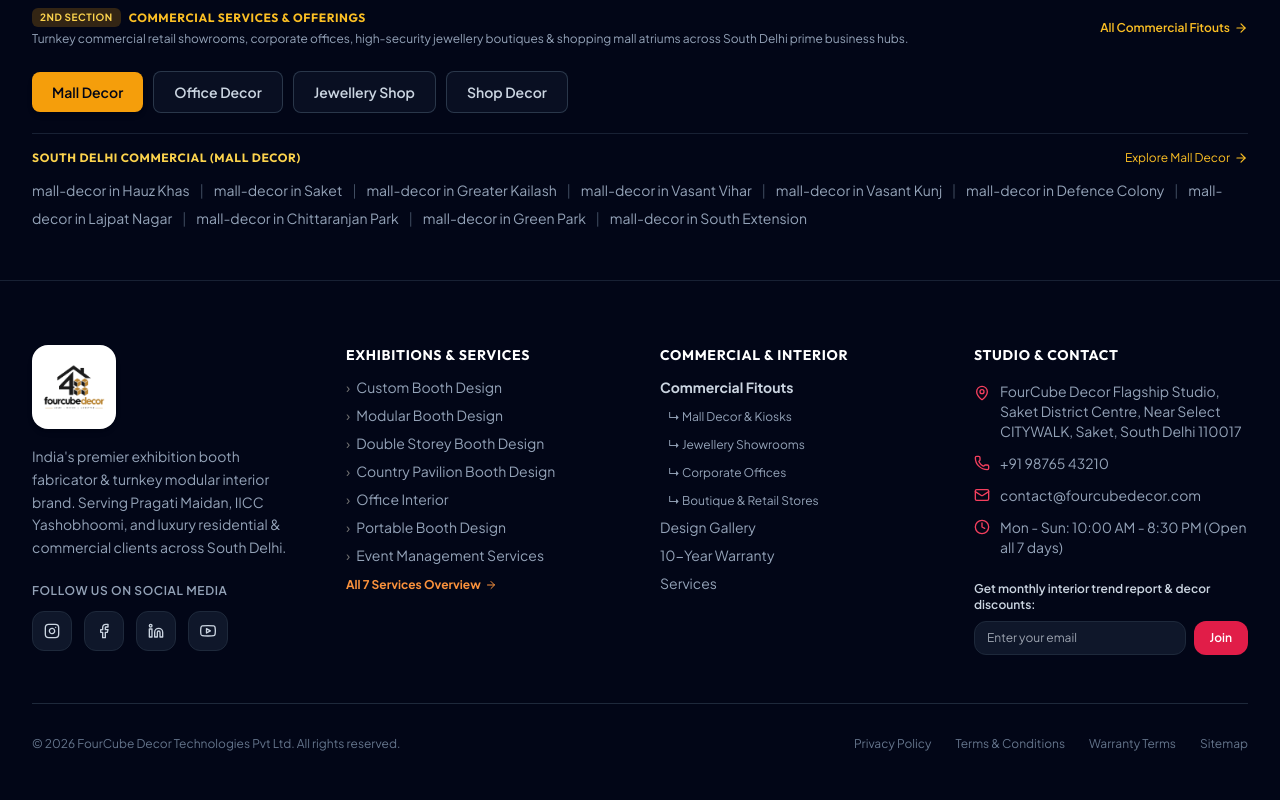
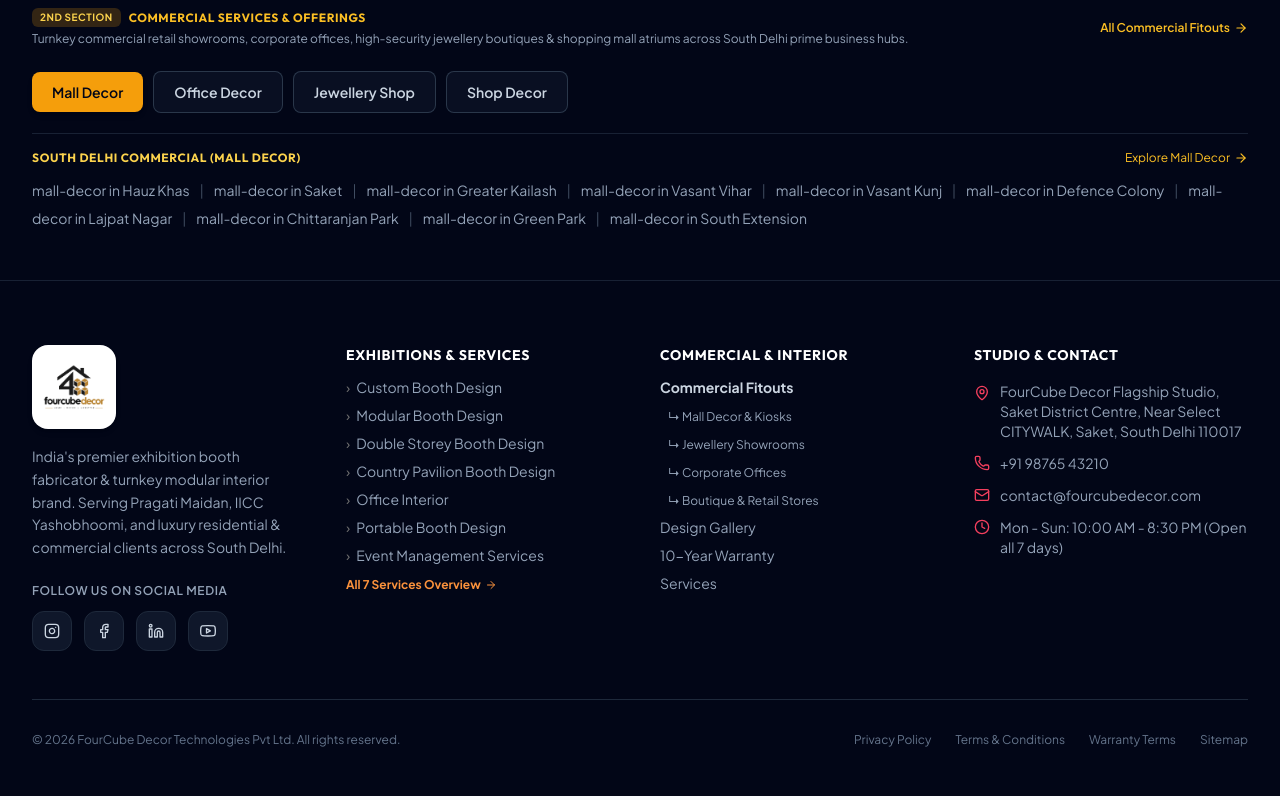
Before and after one commit to d2websolution1/fourcubedecor, a React (Vite) app in the folder frontend/: page / in a window 1280 px wide. Shown: the part 9202-10002 px from the top of the page. Built offline with nearby package versions, Linux system fonts and the light colour scheme.

Commit message:
Remove newsletter email input and join button from footer

```diff
--- a/frontend/src/components/Footer.jsx
+++ b/frontend/src/components/Footer.jsx
@@ -6,7 +6,6 @@
   MapPin,
   Clock,
   ShieldCheck,
-  CheckCircle2,
   ArrowRight
 } from 'lucide-react';
 import { navigationOfferings, companyContact } from '../data/interiorData';
@@ -18,8 +17,6 @@
 import logoImg from '../assets/forhomedecor.png';
 
 export default function Footer({ onOpenConsultation }) {
-  const [emailSub, setEmailSub] = useState('');
-  const [subscribed, setSubscribed] = useState(false);
   const location = useLocation();
 
   // Find active matches for Residential (Section 1) and Commercial (Section 2)
@@ -46,13 +43,6 @@
   const currentCommercial =
     commercialFooterLinks.find((item) => item.id === activeCommercialId) || commercialFooterLinks[0];
 
-  const handleSubscribe = (e) => {
-    e.preventDefault();
-    if (emailSub) {
-      setSubscribed(true);
-      setEmailSub('');
-    }
-  };
 
   return (
     <footer className="bg-slate-950 text-slate-300 pt-16 pb-24 md:pb-12 border-t border-slate-800">
@@ -393,35 +383,7 @@
               </div>
             </div>
 
-            {/* Newsletter */}
-            <div className="pt-2">
-              <p className="text-xs font-semibold text-slate-300 mb-2">
-                Get monthly interior trend report & decor discounts:
-              </p>
-              {subscribed ? (
-                <div className="flex items-center gap-2 text-xs text-emerald-400 bg-emerald-950/60 p-2.5 rounded-xl border border-emerald-800">
-                  <CheckCircle2 className="w-4 h-4" />
-                  <span>Subscribed! Check your inbox soon.</span>
-                </div>
-              ) : (
-                <form onSubmit={handleSubscribe} className="flex gap-2">
-                  <input
-                    type="email"
-                    required
-                    placeholder="Enter your email"
-                    value={emailSub}
-                    onChange={(e) => setEmailSub(e.target.value)}
-                    className="flex-1 bg-slate-900 border border-slate-800 rounded-xl px-3 py-2 text-xs text-white focus:outline-none focus:ring-1 focus:ring-rose-500"
-                  />
-                  <button
-                    type="submit"
-                    className="px-4 py-2 bg-rose-600 hover:bg-rose-700 text-white rounded-xl text-xs font-semibold transition"
-                  >
-                    Join
-                  </button>
-                </form>
-              )}
-            </div>
+
           </div>
         </div>
 
```
